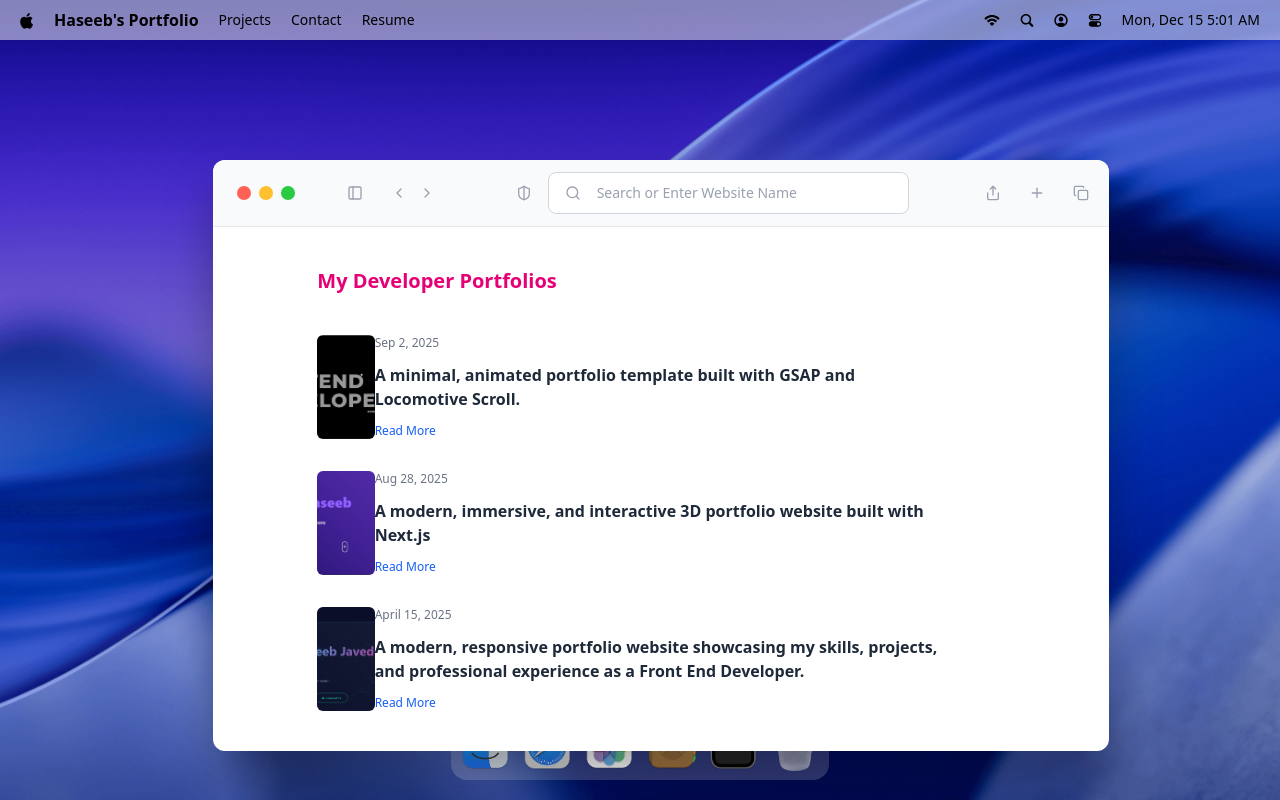
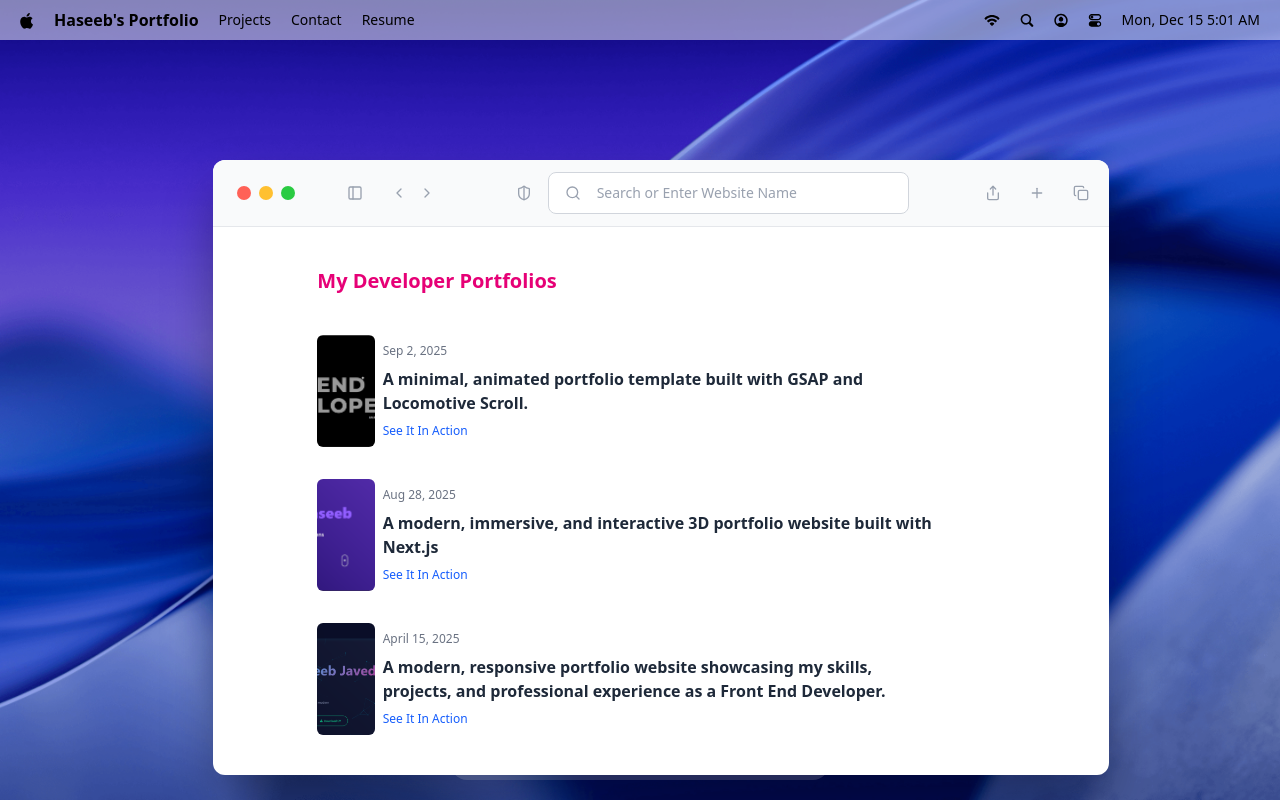
Before and after one commit to haseebjaved4212/My-MacOs-Portfolio, a React (Vite) app: page / in a window 1280 px wide. Both pictures are taken after a click on the button 547 px from the left and 746 px from the top of the page. Built offline with nearby package versions, Linux system fonts and the light colour scheme; a web font is replaced by a local one.

Commit message:
feat: Add Safari browser window component with navigation, search, and blog post display.

```diff
--- a/src/windows/Safari.jsx
+++ b/src/windows/Safari.jsx
@@ -35,10 +35,10 @@ const Safari = () => {
                         <div key={index} className="blog-post">
                             <img src={post.image} alt={post.title} />
                             <div className="content">
-                                <p>{post.date}</p>
-                                <h3>{post.title}</h3>
-                                <p>{post.description}</p>
-                                <a href={post.link} target="_blank" rel="noopener noreferrer">Read More</a>
+                                <p className="m-2">{post.date}</p>
+                                <h3 className="m-2">{post.title}</h3>
+
+                                <a href={post.link} target="_blank" rel="noopener noreferrer" className="m-2">See It In Action</a>
                             </div>
                         </div>
                     ))}
```
